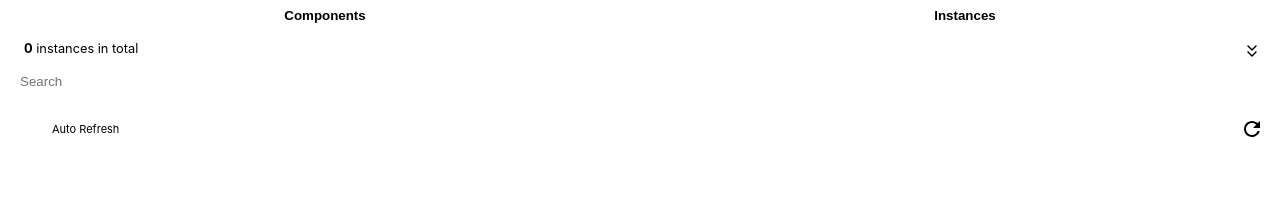
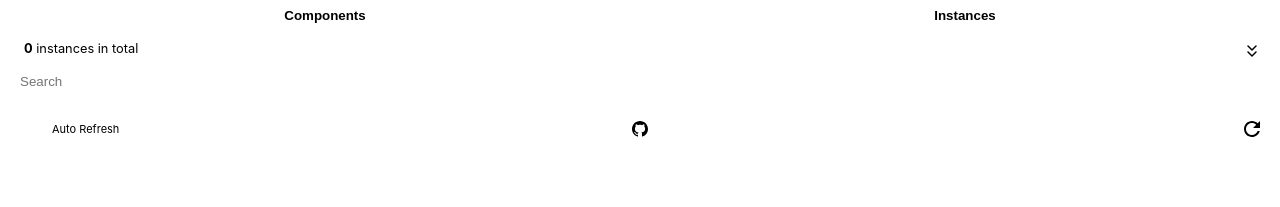
Before and after one commit to JonathanIlk/figma-components-manager-plugin, a Vue app: page / in a window 1280 px wide. Shown: the top 207 px of the page. Built offline with nearby package versions, Linux system fonts and the light colour scheme; the HTML template or start-up script is replaced by a standard one.

Commit message:
Add github icon to settingsbar

```diff
--- a/frontend/src/components/SettingsBar.vue
+++ b/frontend/src/components/SettingsBar.vue
@@ -7,6 +7,13 @@
           <span class="slider round"></span>
         </label>
         <span class="label-text">Auto Refresh</span>
+      </div>
+      <div class="center-section">
+        <a href="https://github.com/JonathanIlk/figma-components-manager-plugin" target="_blank" rel="noopener noreferrer" class="github-link" title="View on GitHub">
+          <svg width="16" height="16" viewBox="0 0 16 16" fill="none" xmlns="http://www.w3.org/2000/svg">
+            <path fill-rule="evenodd" clip-rule="evenodd" d="M8 0C3.58 0 0 3.58 0 8C0 11.54 2.29 14.53 5.47 15.59C5.87 15.66 6.02 15.42 6.02 15.21C6.02 15.02 6.01 14.39 6.01 13.72C4 14.09 3.48 13.23 3.32 12.78C3.23 12.55 2.84 11.84 2.5 11.65C2.22 11.5 1.82 11.13 2.49 11.12C3.12 11.11 3.57 11.7 3.72 11.94C4.44 13.15 5.59 12.81 6.05 12.6C6.12 12.08 6.33 11.73 6.56 11.53C4.78 11.33 2.92 10.64 2.92 7.58C2.92 6.71 3.23 5.99 3.74 5.43C3.66 5.23 3.38 4.41 3.82 3.31C3.82 3.31 4.49 3.1 6.02 4.13C6.66 3.95 7.34 3.86 8.02 3.86C8.7 3.86 9.38 3.95 10.02 4.13C11.55 3.09 12.22 3.31 12.22 3.31C12.66 4.41 12.38 5.23 12.3 5.43C12.81 5.99 13.12 6.7 13.12 7.58C13.12 10.65 11.25 11.33 9.47 11.53C9.76 11.78 10.01 12.26 10.01 13.01C10.01 14.08 10 14.94 10 15.21C10 15.42 10.15 15.67 10.55 15.59C13.71 14.53 16 11.53 16 8C16 3.58 12.42 0 8 0Z" fill="currentColor"/>
+          </svg>
+        </a>
       </div>
       <div class="right-section">
         <button class="icon-button" title="Manually refresh the document scan" @click="sendManualRefresh">
@@ -83,6 +90,38 @@
   display: flex;
   align-items: center;
   gap: 8px;
+  flex: 1;
+}
+
+.center-section {
+  display: flex;
+  align-items: center;
+  justify-content: center;
+  flex: 1;
+}
+
+.right-section {
+  display: flex;
+  align-items: center;
+  justify-content: flex-end;
+  flex: 1;
+}
+
+.github-link {
+  display: flex;
+  align-items: center;
+  justify-content: center;
+  padding: 4px;
+  border-radius: 4px;
+  color: var(--figma-color-icon);
+  text-decoration: none;
+  transition: all 0.2s ease;
+
+  &:hover {
+    background-color: var(--figma-color-bg-hover);
+    color: var(--figma-color-text);
+    transform: scale(1.1);
+  }
 }
 
 .label-text {
```
